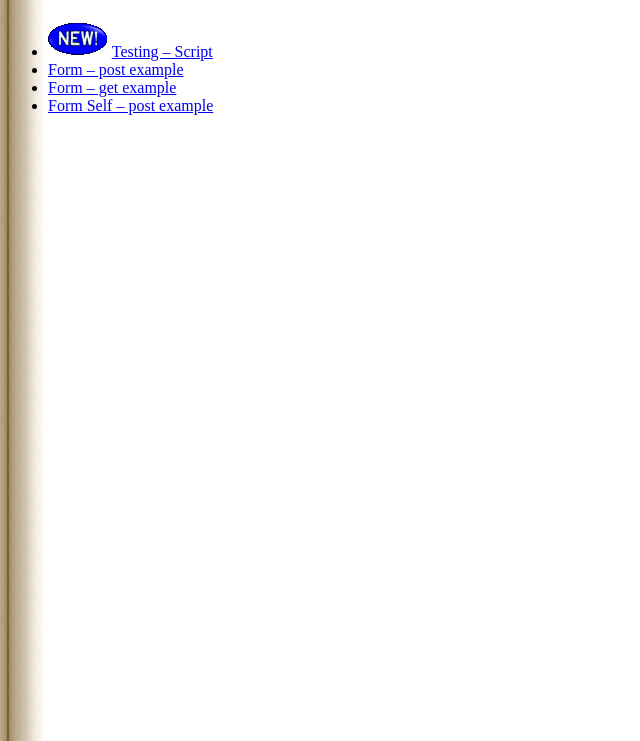
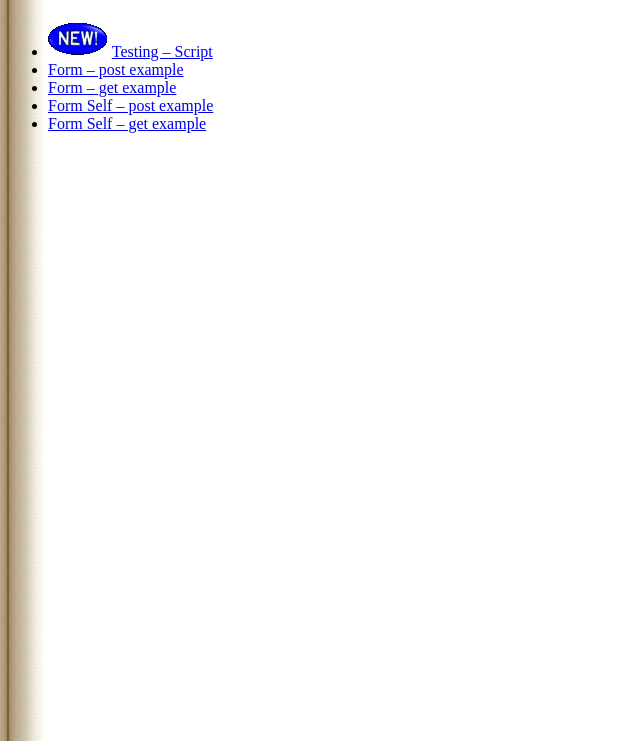
Before and after one commit to harrypower/gforth_webserver, a plain HTML site: page htdocs/index.html in a window 1280 px wide. Shown: the part 59-800 px from the top of the page, without its empty margins (0-640 px from the left). Drawn offline with Linux system fonts and the light colour scheme.

Commit message:
Added form self get example!

```diff
--- a/htdocs/index.html
+++ b/htdocs/index.html
@@ -12,6 +12,7 @@
 <li><a href="formpost.shtml">Form – post example</a></li>
 <li><a href="formget.shtml">Form – get example</a></li>
 <li><a href="formpostself.shtml">Form Self – post example</a></li>
+<li><a href="formgetself.shtml">Form Self – get example</a></li>
 </ul>
 </BODY>
 </HTML>
```
Also changed, not shown: 1 other file.
